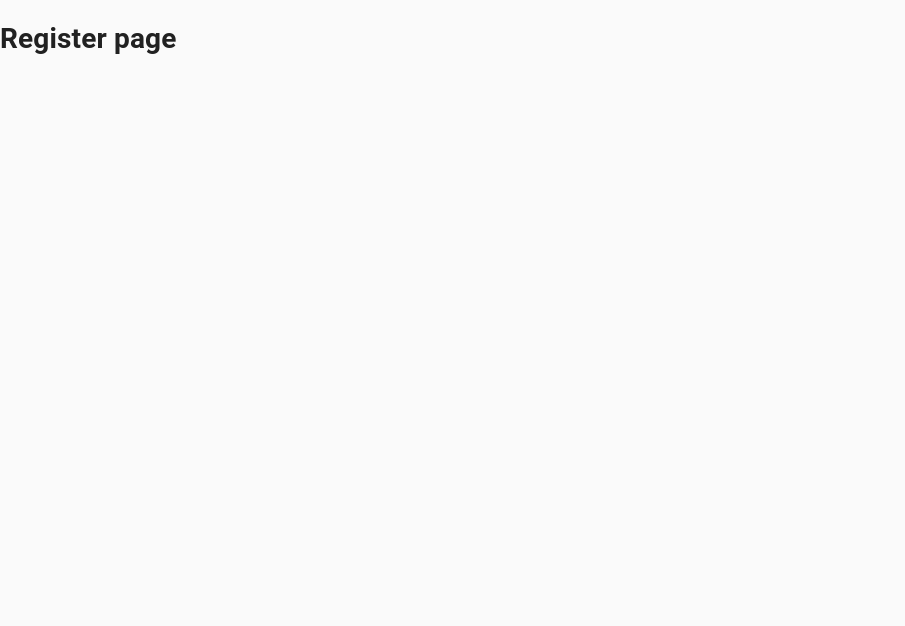
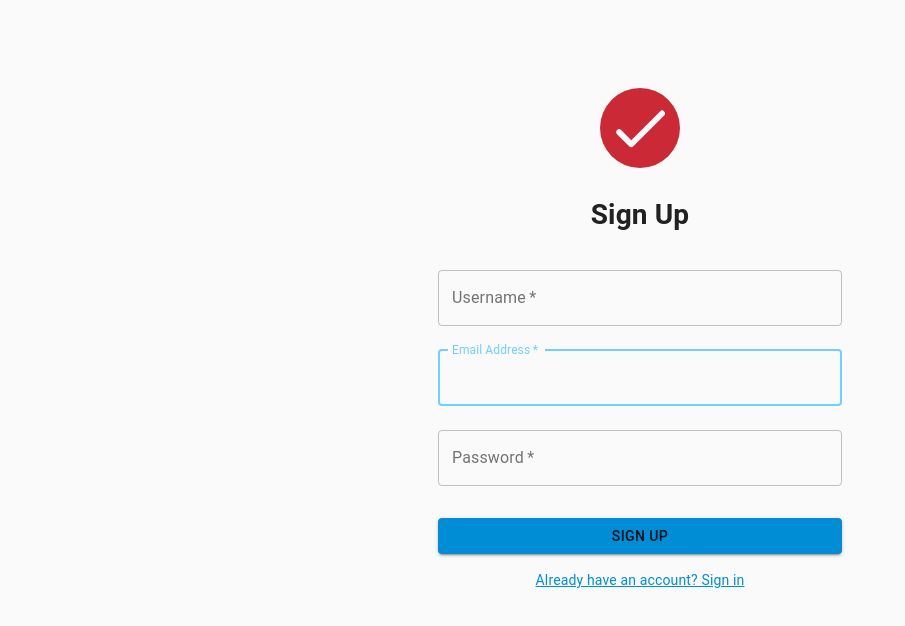
Before and after one commit to JaimeSolisS/ReactTodoList, a React (Create React App) app in the folder client/: page /register in a window 1280 px wide. Shown: the top 626 px of the page, without its empty margins (0-905 px from the left). Built offline with nearby package versions, Linux system fonts and the light colour scheme.

Commit message:
Feat Register Component

```diff
--- a/client/src/App.js
+++ b/client/src/App.js
@@ -10,8 +10,6 @@ import { createMuiTheme, ThemeProvider } from "@material-ui/core/styles";
 import CssBaseline from "@material-ui/core/CssBaseline";
 
 function App() {
-  const [theme2, setTheme] = useState("dark");
-
   const prefersDarkMode = useMediaQuery("(prefers-color-scheme: dark)");
 
   const theme = React.useMemo(
@@ -20,12 +18,12 @@ function App() {
         palette: {
           type: prefersDarkMode ? "dark" : "light",
           primary: {
-            main: "#F21B3F",
-            light: "#CC2936",
+            main: "#F21B3F", //Red Munsell
+            light: "#CC2936", //Madder Lake
           },
           secondary: {
-            main: "#70cfff",
-            light: "#008DD5",
+            main: "#70cfff", //Light Sky Blue
+            light: "#008DD5", //Green Blue Crayola
           },
         },
       }),
--- a/client/src/components/auth/Login.js
+++ b/client/src/components/auth/Login.js
@@ -1,9 +1,10 @@
-import React from "react";
+import React, { useState } from "react";
 import { TextField } from "@material-ui/core";
 import { makeStyles } from "@material-ui/core/styles";
 import Avatar from "@material-ui/core/Avatar";
 import CheckRoundedIcon from "@material-ui/icons/CheckRounded";
 import Button from "@material-ui/core/Button";
+import { Link } from "react-router-dom";
 
 const useStyles = makeStyles((theme) => ({
   icon: {
@@ -35,7 +36,25 @@ const useStyles = makeStyles((theme) => ({
 
 const Login = () => {
   const classes = useStyles();
-  const onChangeLogin = () => {};
+
+  const [user, setUser] = useState({
+    email: "",
+    password: "",
+  });
+
+  const { email, password } = user;
+
+  const onChange = (e) => {
+    setUser({
+      ...user,
+      [e.target.name]: e.target.value,
+    });
+  };
+
+  const onSubmit = (e) => {
+    e.preventDefault();
+  };
+
   return (
     <div className="container">
       <div className="container-form">
@@ -43,31 +62,35 @@ const Login = () => {
           <CheckRoundedIcon className={classes.icon} />
         </Avatar>
         <h1>Log in</h1>
-        <form>
+        <form onSubmit={onSubmit}>
           <TextField
             variant="outlined"
             margin="normal"
             required
             fullWidth
             id="email"
+            value={email}
             label="Email Address"
             name="email"
             autoComplete="email"
             autoFocus
             color="secondary"
-            onChange={onChangeLogin}
+            onChange={onChange}
           />
           <TextField
             variant="outlined"
             margin="normal"
             required
             fullWidth
+            id="password"
+            value={password}
             name="password"
             label="Password"
             type="password"
             id="password"
             autoComplete="current-password"
             color="secondary"
+            onChange={onChange}
           />
           <Button
             type="submit"
@@ -79,6 +102,10 @@ const Login = () => {
             Log in
           </Button>
         </form>
+        <Link to="/register" className={classes.textField}>
+          {" "}
+          Don't have an account? Sign Up
+        </Link>
       </div>
     </div>
   );
--- a/client/src/components/auth/Register.js
+++ b/client/src/components/auth/Register.js
@@ -1,7 +1,129 @@
-import React from "react";
+import React, { useState } from "react";
+import { TextField } from "@material-ui/core";
+import { makeStyles } from "@material-ui/core/styles";
+import Avatar from "@material-ui/core/Avatar";
+import CheckRoundedIcon from "@material-ui/icons/CheckRounded";
+import Button from "@material-ui/core/Button";
+import { Link } from "react-router-dom";
+
+const useStyles = makeStyles((theme) => ({
+  icon: {
+    fontSize: 70,
+  },
+  avatar: {
+    margin: theme.spacing(1),
+    width: theme.spacing(10),
+    height: theme.spacing(10),
+    backgroundColor:
+      theme.palette.type === "dark"
+        ? theme.palette.primary.main
+        : theme.palette.primary.light,
+  },
+  textField: {
+    color:
+      theme.palette.type === "dark"
+        ? theme.palette.secondary.main
+        : theme.palette.secondary.light,
+  },
+  submit: {
+    margin: theme.spacing(3, 0, 2),
+    background:
+      theme.palette.type === "dark"
+        ? theme.palette.secondary.main
+        : theme.palette.secondary.light,
+  },
+}));
 
 const Register = () => {
-  return <h1>Register page</h1>;
+  const classes = useStyles();
+
+  const [user, setUser] = useState({
+    username: "",
+    email: "",
+    password: "",
+  });
+
+  const { username, email, password } = user;
+
+  const onChange = (e) => {
+    setUser({
+      ...user,
+      [e.target.name]: e.target.value,
+    });
+  };
+
+  const onSubmit = (e) => {
+    e.preventDefault();
+  };
+
+  return (
+    <div className="container">
+      <div className="container-form">
+        <Avatar className={classes.avatar}>
+          <CheckRoundedIcon className={classes.icon} />
+        </Avatar>
+        <h1>Sign Up</h1>
+        <form onSubmit={onSubmit}>
+          <TextField
+            variant="outlined"
+            margin="normal"
+            required
+            fullWidth
+            id="username"
+            value={username}
+            label="Username"
+            name="username"
+            autoComplete="username"
+            autoFocus
+            color="secondary"
+            onChange={onChange}
+          />
+          <TextField
+            variant="outlined"
+            margin="normal"
+            required
+            fullWidth
+            id="email"
+            value={email}
+            label="Email Address"
+            name="email"
+            autoComplete="email"
+            autoFocus
+            color="secondary"
+            onChange={onChange}
+          />
+          <TextField
+            variant="outlined"
+            margin="normal"
+            required
+            fullWidth
+            id="passoword"
+            value={password}
+            name="password"
+            label="Password"
+            type="password"
+            id="password"
+            autoComplete="current-password"
+            color="secondary"
+            onChange={onChange}
+          />
+          <Button
+            type="submit"
+            fullWidth
+            variant="contained"
+            color="secondary"
+            className={classes.submit}
+          >
+            Sign up
+          </Button>
+        </form>
+        <Link to="/" className={classes.textField}>
+          {" "}
+          Already have an account? Sign in
+        </Link>
+      </div>
+    </div>
+  );
 };
 
 export default Register;
```
